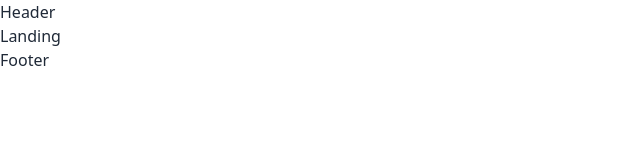
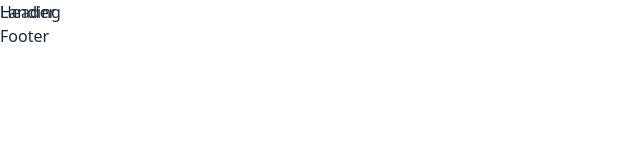
Before and after one commit to EzzEldienMohsen/Algorezmi, a React (Vite) app: page / in a window 1280 px wide. Shown: the top 160 px of the page, without its empty margins (0-640 px from the left). Built offline with nearby package versions, Linux system fonts and the light colour scheme.

Commit message:
random stroke

```diff
--- a/src/components/Header.jsx
+++ b/src/components/Header.jsx
@@ -1,7 +1,7 @@
 
 const Header = () => {
   return (
-    <div>Header</div>
+    <div className="fixed top-0 left-0 z-10">Header</div>
   )
 }
 
--- a/src/pages/Home.jsx
+++ b/src/pages/Home.jsx
@@ -3,11 +3,11 @@ import { Footer, Header } from "../components";
 
 const Home = () => {
   return (
-    <>
+    <div className="relative">
         <Header/>
         <Outlet/>
         <Footer/>
-    </>
+    </div>
   )
 }
 
```
